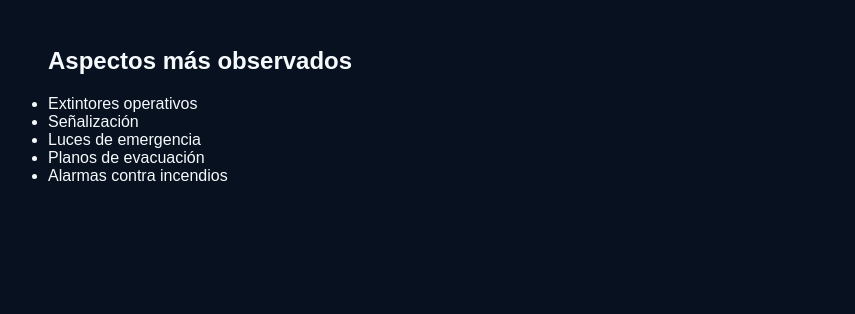
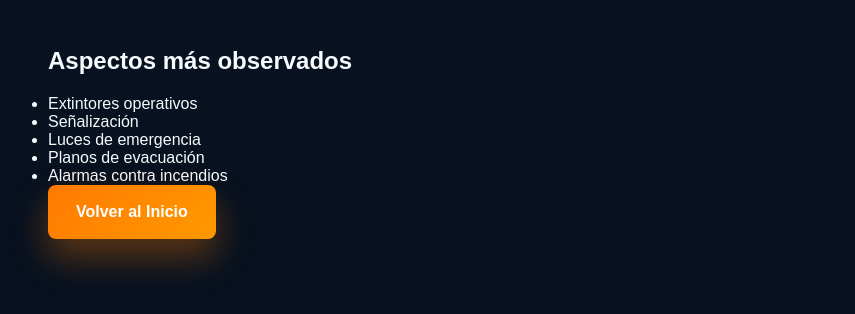
Before and after one commit to aaron96racc-cloud/mfssacs.qd.je, a plain HTML site: page blog/inspecciones-itse.html in a window 1280 px wide. Shown: the part 216-530 px from the top of the page, without its empty margins (22-877 px from the left). Drawn offline with Linux system fonts and the light colour scheme.

Commit message:
Update inspecciones-itse.html

```diff
--- a/blog/inspecciones-itse.html
+++ b/blog/inspecciones-itse.html
@@ -43,6 +43,13 @@ de una instalación.
 
 </ul>
 
+<a href="../index.html"
+class="btn-primary">
+
+Volver al Inicio
+
+</a>
+
 </div>
 
 </body>
```
